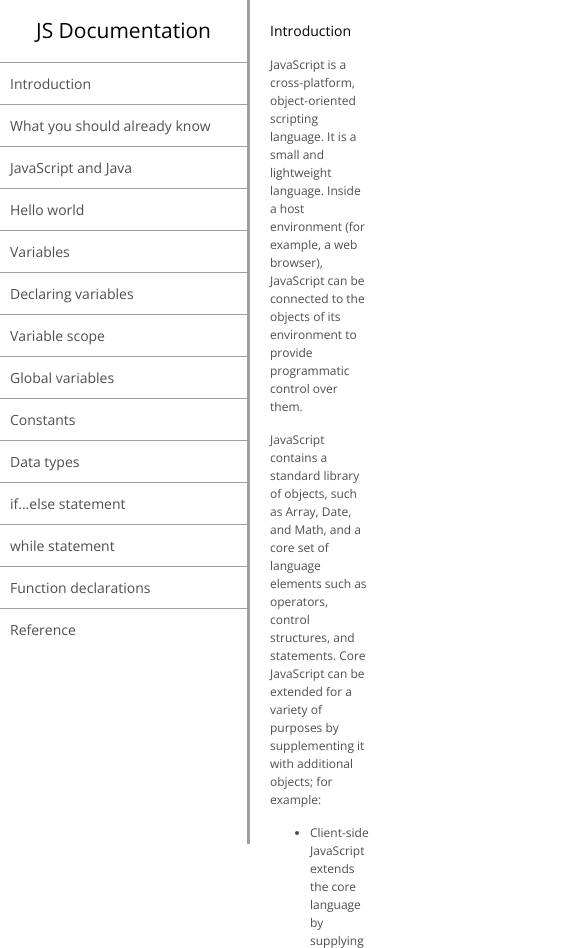
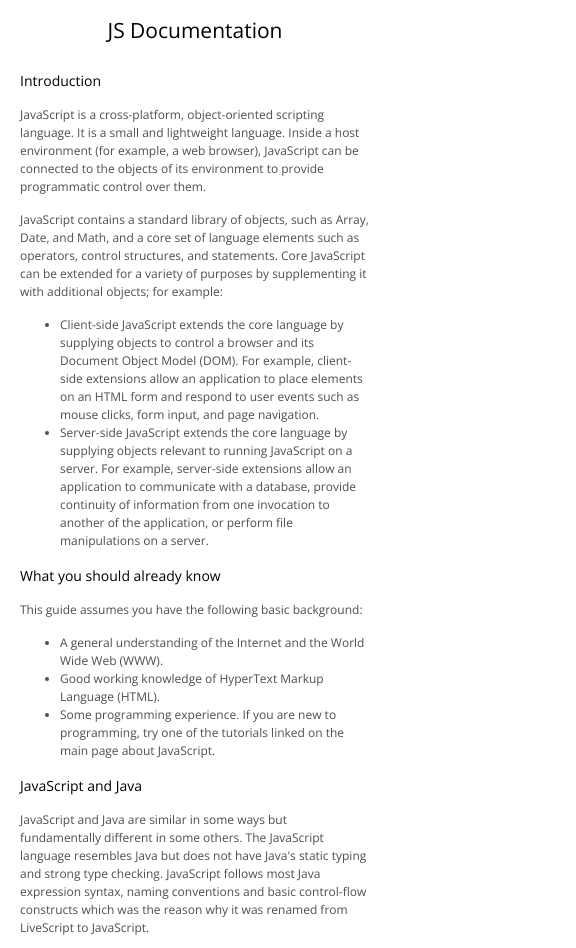
Before and after one commit to Lerts007/JSDocumentation-freeCodeCamp-, a plain HTML site: page index.html in a window 390 px wide. Shown: the top 948 px of the page, 576 px wide, since content can reach past the window. Drawn offline with nearby package versions, Linux system fonts and the light colour scheme.

Commit message:
Добавил медиа запрос. Страница готова

```diff
--- a/index.html
+++ b/index.html
@@ -28,7 +28,7 @@
         </li>
         <li><a class="nav-link" href="#Variable_scope">Variable scope</a></li>
         <li>
-          <a class="nav-link" href="#global_variables">Global variables</a>
+          <a class="nav-link" href="#Global_variables">Global variables</a>
         </li>
         <li><a class="nav-link" href="#Constants">Constants</a></li>
         <li><a class="nav-link" href="#Data_types">Data types</a></li>
@@ -44,8 +44,8 @@
     </nav>
     <main id="main-doc">
       <!-- Introduction -->
-      <section class="main-section" id="introduction">
-        <header id="introduction">Introduction</header>
+      <section class="main-section" id="Introduction">
+        <header id="Introduction">Introduction</header>
         <p>
           JavaScript is a cross-platform, object-oriented scripting language. It is a
           small and lightweight language. Inside a host environment (for example, a web
@@ -77,8 +77,8 @@
       </section>
 
       <!-- What you should already know -->
-      <section class="main-section" id="what_you_should_already_know">
-        <header id="what_you_should_already_know">What you should already know</header>
+      <section class="main-section" id="What_you_should_already_know">
+        <header id="What_you_should_already_know">What you should already know</header>
         <p>This guide assumes you have the following basic background:</p>
         <ul>
           <li>A general understanding of the Internet and the World Wide Web (WWW).</li>
@@ -91,8 +91,8 @@
       </section>
 
       <!-- JavaScript and Java -->
-      <section class="main-section" id="javaScript_and_Java">
-        <header id="javaScript_and_Java">JavaScript and Java</header>
+      <section class="main-section" id="JavaScript_and_Java">
+        <header id="JavaScript_and_Java">JavaScript and Java</header>
         <p>
           JavaScript and Java are similar in some ways but fundamentally different in some
           others. The JavaScript language resembles Java but does not have Java's static
@@ -120,8 +120,8 @@
       </section>
 
       <!-- Hello world -->
-      <section class="main-section" id="hello_world">
-        <header id="hello_world">Hello world</header>
+      <section class="main-section" id="Hello_world">
+        <header id="Hello_world">Hello world</header>
         <p>
           To get started with writing JavaScript, open the Scratchpad and write your first
           "Hello world" JavaScript code:
@@ -136,8 +136,8 @@
       </section>
 
       <!-- Variables -->
-      <section class="main-section" id="variables">
-        <header id="variables">Variables</header>
+      <section class="main-section" id="Variables">
+        <header id="Variables">Variables</header>
         <p>
           You use variables as symbolic names for values in your application. The names of
           variables, called identifiers, conform to certain rules.
@@ -156,8 +156,8 @@
       </section>
 
       <!-- Declaring variables -->
-      <section class="main-section" id="declaring_variables">
-        <header id="declaring_variables">Declaring variables</header>
+      <section class="main-section" id="Declaring_variables">
+        <header id="Declaring_variables">Declaring variables</header>
         <p>You can declare a variable in three ways:</p>
         <p>With the keyword var. For example,</p>
         <code>var x = 42.</code>
@@ -177,8 +177,8 @@
       </section>
 
       <!-- Variable scope -->
-      <section class="main-section" id="variable_scope">
-        <header id="variable_scope">Variable scope</header>
+      <section class="main-section" id="Variable_scope">
+        <header id="Variable_scope">Variable scope</header>
         <p>
           When you declare a variable outside of any function, it is called a global
           variable, because it is available to any other code in the current document.
@@ -205,8 +205,8 @@
       </section>
 
       <!-- Global variables -->
-      <section class="main-section" id="global_variables">
-        <header id="global_variables">Global variables</header>
+      <section class="main-section" id="Global_variables">
+        <header id="Global_variables">Global variables</header>
         <p>
           Global variables are in fact properties of the global object. In web pages the
           global object is window, so you can set and access global variables using the
@@ -221,8 +221,8 @@
       </section>
 
       <!-- Constants -->
-      <section class="main-section" id="constants">
-        <header id="constants">Constants</header>
+      <section class="main-section" id="Constants">
+        <header id="Constants">Constants</header>
         <p>
           You can create a read-only, named constant with the const keyword. The syntax of
           a constant identifier is the same as for a variable identifier: it must start
@@ -256,8 +256,8 @@
       </section>
 
       <!-- Data types -->
-      <section class="main-section" id="data_types">
-        <header id="data_types">Data types</header>
+      <section class="main-section" id="Data_types">
+        <header id="Data_types">Data types</header>
         <p>The latest ECMAScript standard defines seven data types:</p>
         <ul>
           <li>
@@ -289,8 +289,8 @@
       </section>
 
       <!-- if...else statement -->
-      <section class="main-section" id="if_else_statement">
-        <header id="if_else_statement">if...else statement</header>
+      <section class="main-section" id="if...else_statement">
+        <header id="if...else_statement">if...else statement</header>
         <p>
           Use the if statement to execute a statement if a logical condition is true. Use
           the optional else clause to execute a statement if the condition is false. An if
@@ -378,8 +378,8 @@
       </section>
 
       <!-- Function declarations -->
-      <section class="main-section" id="function_declarations">
-        <header id="function_declarations">Function declarations</header>
+      <section class="main-section" id="Function_declarations">
+        <header id="Function_declarations">Function declarations</header>
         <p>
           A function definition (also called a function declaration, or function
           statement) consists of the function keyword, followed by:
@@ -412,8 +412,8 @@
       </section>
 
       <!-- Reference -->
-      <section class="main-section" id="reference">
-        <header id="reference">Reference</header>
+      <section class="main-section" id="Reference">
+        <header id="Reference">Reference</header>
         <ul>
           <li>
             All the documentation in this page is taken from
--- a/styles.css
+++ b/styles.css
@@ -87,3 +87,23 @@ body {
   font-size: 12px;
   color: var(--text-color);
 }
+
+@media (max-width: 550px) {
+  body {
+    display: block;
+  }
+  #navbar {
+    width: 100%;
+    height: 50px;
+    position: static;
+    border: none;
+  }
+  #navbar ul {
+    display: none;
+  }
+
+  #main-doc {
+    margin: 0;
+    width: 100%;
+  }
+}
```
